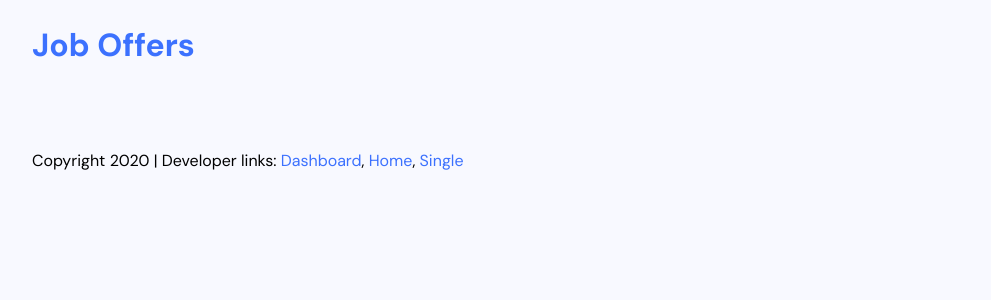
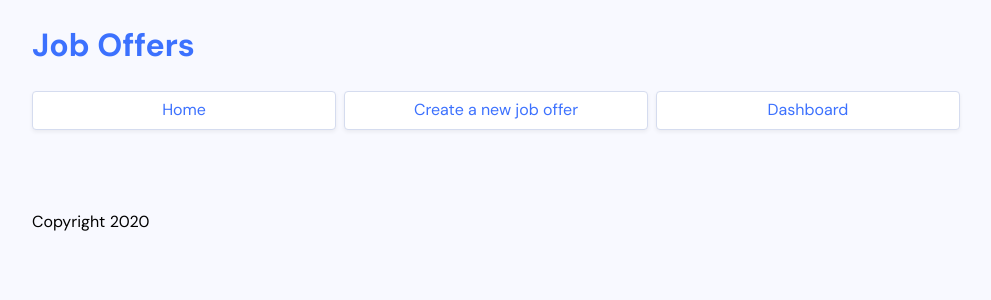
Before and after one commit to Syndamia/devrix-job-board, a PHP site: page / in a window 1280 px wide. Shown: the top 300 px of the page, without its empty margins (144-1135 px from the left). Run offline with PHP 8.4, Linux system fonts and the light colour scheme; data that the repository does not hold is empty.

Commit message:
Added a navbar

```diff
--- a/src/css/prog.css
+++ b/src/css/prog.css
@@ -38,3 +38,22 @@ textarea {
 .anchor-btn:hover {
   cursor: pointer;
 }
+
+nav {
+  display: flex;
+  margin-bottom: 0.67em;
+}
+
+nav > div {
+  flex: 1;
+  text-align: center;
+  padding: 0.4em !important;
+}
+
+nav a {
+  width: 100%;
+}
+
+nav > *:not(:first-child) {
+  margin-left: 0.5em;
+}
--- a/src/index.php
+++ b/src/index.php
@@ -16,6 +16,18 @@
 		<header class="site-header">
 			<h1 class="site-title"><a href="/">Job Offers</a></h2>
 		</header>
+
+		<nav class="site-nav">
+			<div class="job-card">
+				<a href="/">Home</a>
+			</div>
+			<div class="job-card">
+				<a href="/CreateOffer">Create a new job offer</a>
+			</div>
+			<div class="job-card">
+				<a href="/Dashboard">Dashboard</a>
+			</div>
+		</nav>
 
 		<?php
 			include_once("controllers/LandingController.php");
@@ -49,11 +61,7 @@
 		?>
 
 		<footer class="site-footer">
-			<p>Copyright 2020 | Developer links:
-				<a href="/Dashboard">Dashboard</a>,
-				<a href="/">Home</a>,
-				<a href="/single.html">Single</a>
-			</p>
+			<p>Copyright 2020</p>
 		</footer>
 	</div>
 
```
